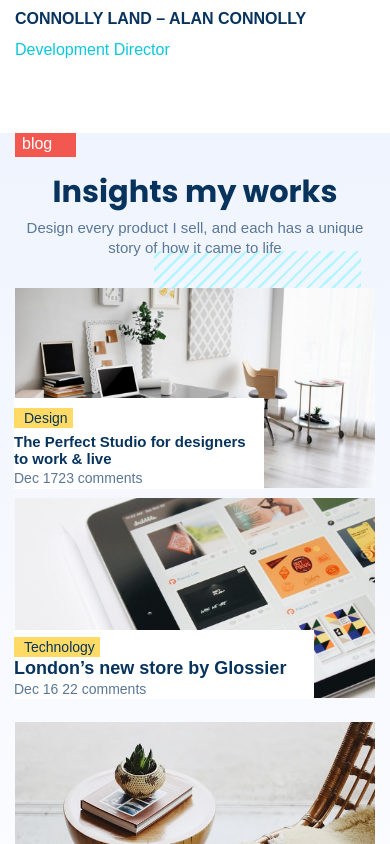
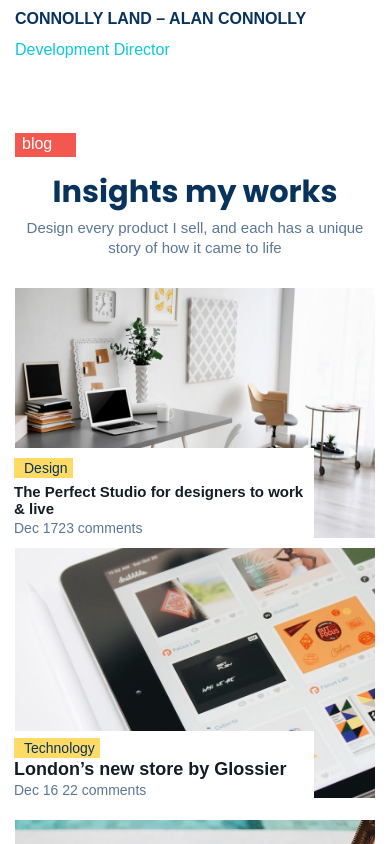
Before and after one commit to DimaMelnichuk/Robuta, a website: page app/index.html in a window 390 px wide. Shown: the part 9760-10604 px from the top of the page. Drawn offline with nearby package versions, Linux system fonts and the light colour scheme; files that its build step writes are made by us from their sources; files whose address does not match are found by name; a web font is replaced by a local one.

Commit message:
Fix bugs for screen-7

```diff
--- a/app/index.html
+++ b/app/index.html
@@ -654,6 +654,7 @@
 
 									<div class="screen-7__column">
 										<div class="screen-7__box">
+											<a href="#">
 												<img class="screen-7__img" src="img/screen-7/01.jpg" alt="">
 												<div class="screen-7__text">
 													<div class="screen-7__text-categories">Design</div>
@@ -662,12 +663,14 @@
 														<span>Dec 17</span><span>23 comments</span>
 													</div>
 												</div>
+											</a>
 										</div>
 									</div>
 
 									<div class="screen-7__column">
 
 										<div class="screen-7__box">
+											<a href="#">
 												<img class="screen-7__img screen-7__img--sm" src="img/screen-7/02.jpg" alt="">
 												<div class="screen-7__text screen-7__text--sm">
 													<div class="screen-7__text-categories screen-7__text-categories--sm">Technology</div>
@@ -676,9 +679,11 @@
 														<span>Dec 16</span><span> 22 comments</span>
 													</div>
 												</div>
+											</a>
 										</div>
 
 										<div class="screen-7__box">
+											<a href="#">
 												<img class="screen-7__img screen-7__img--sm" src="img/screen-7/03.jpg" alt="">
 												<div class="screen-7__text screen-7__text--sm">
 													<div class="screen-7__text-categories screen-7__text-categories--sm">Stories</div>
@@ -687,6 +692,7 @@
 														<span>Dec 14</span><span>13 comments</span>
 													</div>
 												</div>
+											</a>
 										</div>
 									</div>
 								</div>
--- a/app/scss/blocks/screen-7.scss
+++ b/app/scss/blocks/screen-7.scss
@@ -9,9 +9,34 @@
 	&.active {
 		background:
 		url(../img/decor/lines-blue.png) 84% 18% no-repeat,
-		linear-gradient(to top, #131d27 0%, #131d27 100%);	}
+		linear-gradient(to top, #131d27 0%, #131d27 100%);
+	}
 
-	@media (max-width: 770px) {
+	@media (max-width: 1400px) {
+		background:
+		url(../img/decor/lines-blue.png) 91% 18% no-repeat,
+		linear-gradient(to top, #fcfdff 0%, #eff4fe 100%);
+
+		&.active {
+			background:
+			url(../img/decor/lines-blue.png) 91% 18% no-repeat,
+			linear-gradient(to top, #131d27 0%, #131d27 100%);
+		}
+	}
+
+	@media (max-width: 1250px) {
+		background: none !important;
+
+		&.active {
+			background: #131d27 !important;
+		}
+	}
+
+	@media (max-width: 850px) {
+		padding: 0px 0 70px 0;
+	}
+
+	@media (max-width: 650px) {
 		padding: 0px 0 50px 0;
 	}
 	// .screen-7__inner
@@ -34,7 +59,7 @@
 	&__content {
 		margin-left: 50px;
 
-		@media (max-width: 770px) {
+		@media (max-width: 850px) {
 			margin-left: 0px;
 		}
 	}
@@ -72,7 +97,7 @@
 
 		@media (max-width: 1400px) {
 			max-width: 610px;
-			height: 385px;
+			height: 370px;
 		}
 
 		@media (max-width: 770px) {
@@ -80,7 +105,7 @@
 		}
 
 		@media (max-width: 600px) {
-			height: 200px;
+			height: 250px;
 		}
 
 	}
@@ -89,16 +114,16 @@
 		max-width: 400px;
 		height: 230px;
 		background-color: #aaaaaa;
-		margin: 0 0 24px 0;
+		margin: 0 0 22px 0;
 
 		@media (max-width: 1400px) {
 			max-width: 370px;
-			height: 181px;
+			height: 173px;
 		}
 
 		@media (max-width: 600px) {
 			max-width: 100%;
-			height: 200px;
+			height: 250px;
 		}
 	}
 
@@ -110,6 +135,7 @@
 		left: -1px;
 		width: 450px;
 		background-color: #ffffff;
+		color: #131d27;
 		padding: 19px 10px 0px 0px;
 
 		@media (max-width: 1400px) {
@@ -117,14 +143,11 @@
 			width: 360px;
 		}
 
-		@media (max-width: 770px) {
+		@media (max-width: 850px) {
 			width: 300px;
 		}
 
-		@media (max-width: 480px) {
-			width: 250px;
-			bottom: -1px;
-		}
+
 	}
 
 	&__text--sm {
@@ -136,9 +159,9 @@
 			padding: 7px 10px 0px 0px;
 		}
 
-		@media (max-width: 770px) {
+		@media (max-width: 850px) {
 			width: 250px;
-			bottom: 23px;
+			bottom: 20px;
 		}
 
 		@media (max-width: 600px) {
@@ -184,7 +207,7 @@
 			margin: 0 0 0 0;
 		}
 
-		@media (max-width: 770px) {
+		@media (max-width: 850px) {
 			font-size: 18px;
 			line-height: 22px;
 		}
@@ -204,7 +227,7 @@
 			line-height: 24px;
 		}
 
-		@media (max-width: 770px) {
+		@media (max-width: 850px) {
 			font-size: 15px;
     		line-height: 27px;
 		}
@@ -223,7 +246,7 @@
 		font-weight: 400;
 		line-height: 26px;
 
-		@media (max-width: 770px) {
+		@media (max-width: 850px) {
 			line-height: 22px;
 		}
 	}
@@ -248,10 +271,10 @@
 		transition: color .3s;
 
 		@media (max-width: 1400px) {
-			margin: 30px 0px 0px 0px;
+			margin: 20px 0px 0px 0px;
 		}
 
-		@media (max-width: 770px) {
+		@media (max-width: 850px) {
 			margin: 5px 0 0 0;
 		}
 
--- a/app/scss/style.scss
+++ b/app/scss/style.scss
@@ -144,6 +144,13 @@ body {
 
 		.screen-7__btn {
 			color: #fff;
+
+			&:hover {
+				color: $orange;
+			}
+		}
+		.screen-7__text {
+			color: #fff;
 		}
 
 		.screen-8__content {
```
Lines whose indentation alone changed are shown as unchanged.
